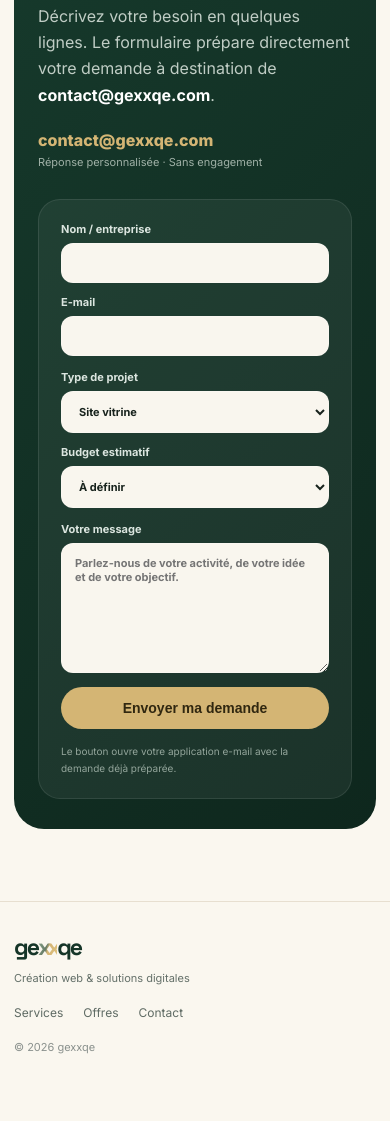
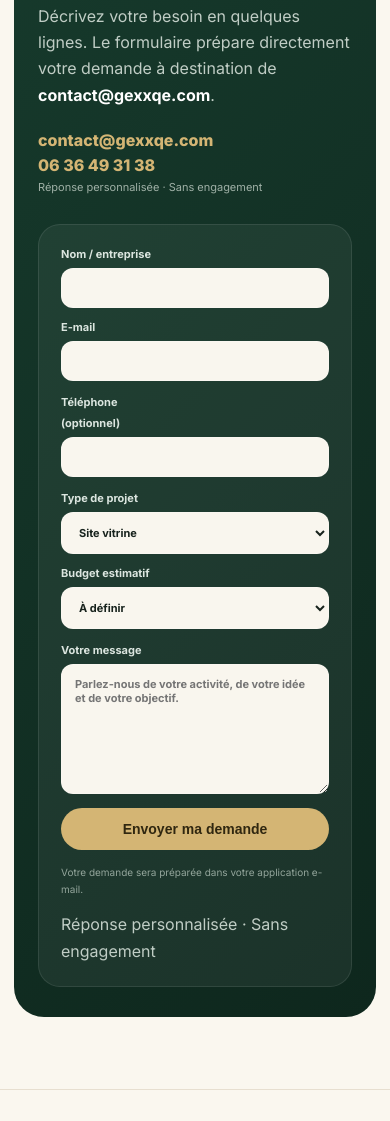
Before and after one commit to gexxqe/gexxqe-site, a plain HTML site: page index.html in a window 390 px wide. Shown: the part 9149-10270 px from the top of the page. Before the commit the page ends 10248 px from the top, so only its background shows below. Drawn offline with Linux system fonts and the light colour scheme.

Commit message:
Improve contact form and add phone

```diff
--- a/index.html
+++ b/index.html
@@ -226,6 +226,7 @@
           <p>Décrivez votre besoin en quelques lignes. Le formulaire prépare directement votre demande à destination de <strong>contact@gexxqe.com</strong>.</p>
           <div class="contact-direct">
             <a href="mailto:contact@gexxqe.com">contact@gexxqe.com</a>
+            <a href="tel:+33636493138">06 36 49 31 38</a>
             <span>Réponse personnalisée · Sans engagement</span>
           </div>
         </div>
@@ -234,6 +235,7 @@
             <label>Nom / entreprise<input type="text" name="name" autocomplete="name" required></label>
             <label>E-mail<input type="email" name="email" autocomplete="email" required></label>
           </div>
+          <label>Téléphone <span class="optional">(optionnel)</span><input type="tel" name="phone" autocomplete="tel" inputmode="tel"></label>
           <div class="form-row">
             <label>Type de projet
               <select name="project">
@@ -256,7 +258,8 @@
           </div>
           <label>Votre message<textarea name="message" rows="5" required placeholder="Parlez-nous de votre activité, de votre idée et de votre objectif."></textarea></label>
           <button class="btn gold-btn form-submit" type="submit">Envoyer ma demande</button>
-          <p class="form-note">Le bouton ouvre votre application e-mail avec la demande déjà préparée.</p>
+          <p class="form-note">Votre demande sera préparée dans votre application e-mail.</p>
+          <p class="form-trust">Réponse personnalisée · Sans engagement</p>
         </form>
       </div>
     </section>
```
